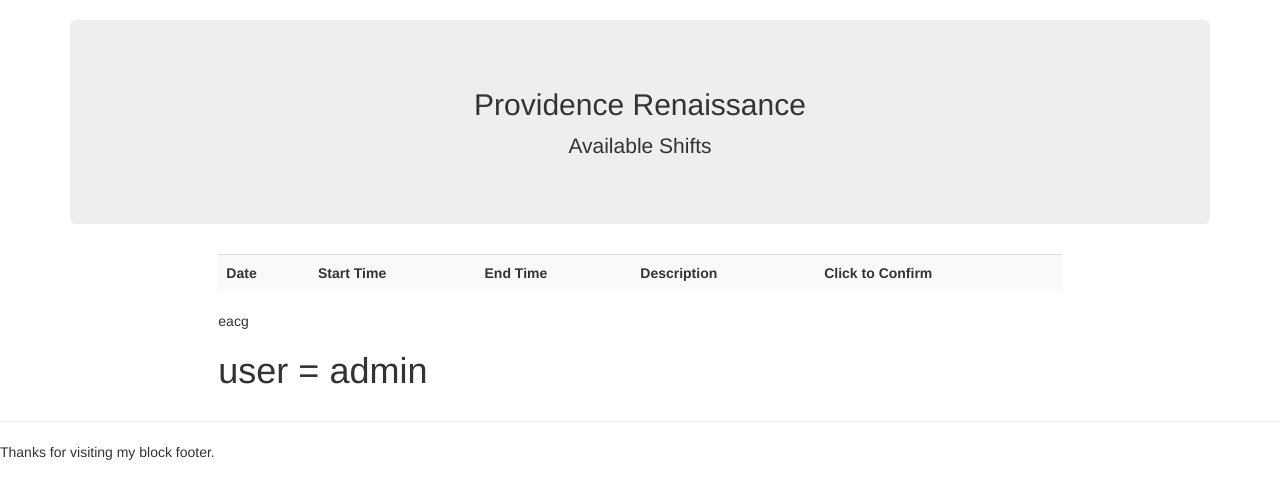
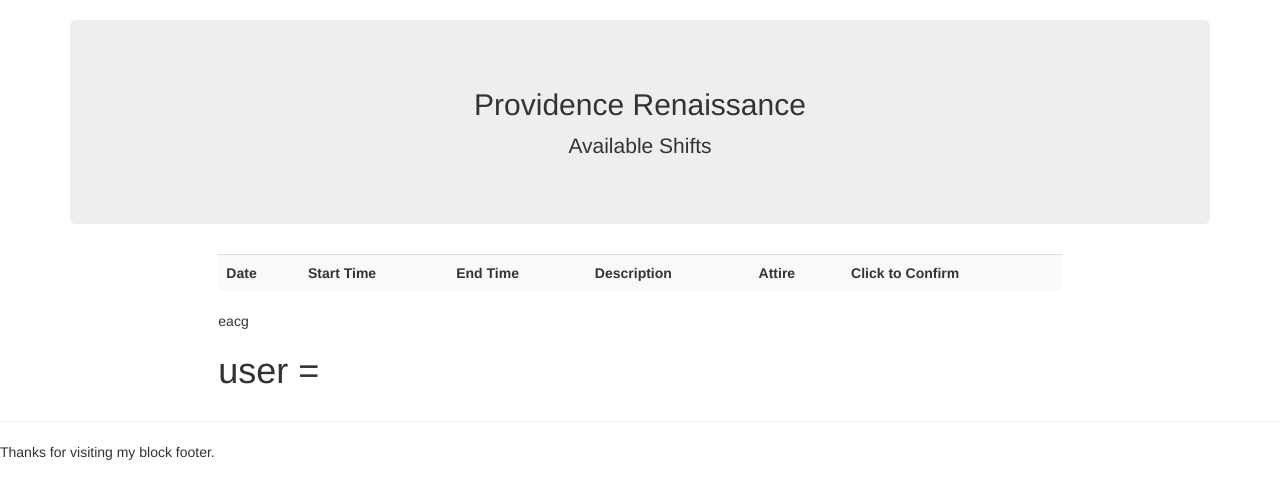
Before and after one commit to TenaciousBirdofPrey/OpenShifts, a Django app: page / in a window 1280 px wide. Shown: the part 52-551 px from the top of the page. Run offline with Django 3.2, Linux system fonts and the light colour scheme; a user stored in the database is signed in; data comes from the database, SQL or seed files in the repository; both versions use the stored data as it was after the commit; lists and menus that the app fills with data are empty; some libraries are stand-ins or nearby versions.

Commit message:
add attire, filled_by to DB enable user name to DB during confirmation

```diff
--- a/OpenShift/OpenShift/templates/open_shifts.html
+++ b/OpenShift/OpenShift/templates/open_shifts.html
@@ -12,6 +12,7 @@
     <th>Start Time</th>
     <th>End Time</th>
     <th>Description</th>
+    <th>Attire</th>
     <th>Click to Confirm</th>
   </tr>
 
@@ -21,6 +22,7 @@
       <td> {{ shift.start}}</td>
       <td> {{ shift.end}}</td>
       <td> {{ shift.description}}</td>
+      <td> {{ shift.attire}}</td>
        <td> <a href="shift/{{shift.id}}" class="btn btn-success" role="button">Confirm</a></td>
     </tr>
   {% endfor%}
@@ -30,6 +32,7 @@
 </table>
 eacg
 
-<h1> user = {{ user }} </h1>
+<h1> user = {{ user.get_full_name }} </h1>
+
 </body>
 {% endblock  %}
--- a/OpenShift/shifts/admin.py
+++ b/OpenShift/shifts/admin.py
@@ -5,7 +5,7 @@ from django.contrib import admin
 from .models import open_shift
 
 class ShiftAdmin(admin.ModelAdmin):
-    list_display = ('date', 'start','end','description','is_filled', 'is_sent')
+    list_display = ('date', 'filled_by','start','end','description','attire','is_filled', 'is_sent')
     search_fields = ('date', 'is_filled','is_sent')
     list_filter = ('date', 'is_filled','is_sent',)
     ordering = ('-date',)
--- a/OpenShift/shifts/models.py
+++ b/OpenShift/shifts/models.py
@@ -7,5 +7,7 @@ class open_shift(models.Model):
 	start = models.CharField(max_length = 10,verbose_name ='start time')
 	end = models.CharField(max_length = 10,verbose_name ='end time')
 	description = models.CharField(max_length = 200, verbose_name =' description')
+	attire = models.CharField(max_length = 200, verbose_name ='attire')
 	is_filled = models.BooleanField(default = False)
 	is_sent = models.BooleanField(default = False)
+	filled_by = models.CharField(max_length = 200, null = True, blank = True, verbose_name ='filled by')
--- a/OpenShift/shifts/views.py
+++ b/OpenShift/shifts/views.py
@@ -74,8 +74,12 @@ def each_shift(request,shift_id):
 def post_confirm(request, shift_id):
 	form = open_shiftForm(request.POST)
 	id = shift_id
+	current_user = request.user
+	#get_full_name only return object so we are piecing it together.
+	first_name = current_user.first_name
+	last_name = current_user.last_name
 	fill_db = open_shift.objects.filter(pk = id)
-	fill_db.update(is_filled = True)
+	fill_db.update(is_filled = True , filled_by = first_name+' '+last_name)
 
 
 
```
Also changed, not shown: OpenShift/OpenShift/templates/each_shift.html (+5 -3 lines), OpenShift/db.sqlite3, OpenShift/shifts/migrations/0004_auto_20170407_0823.py (added), OpenShift/shifts/migrations/0005_auto_20170407_0846.py (added).
